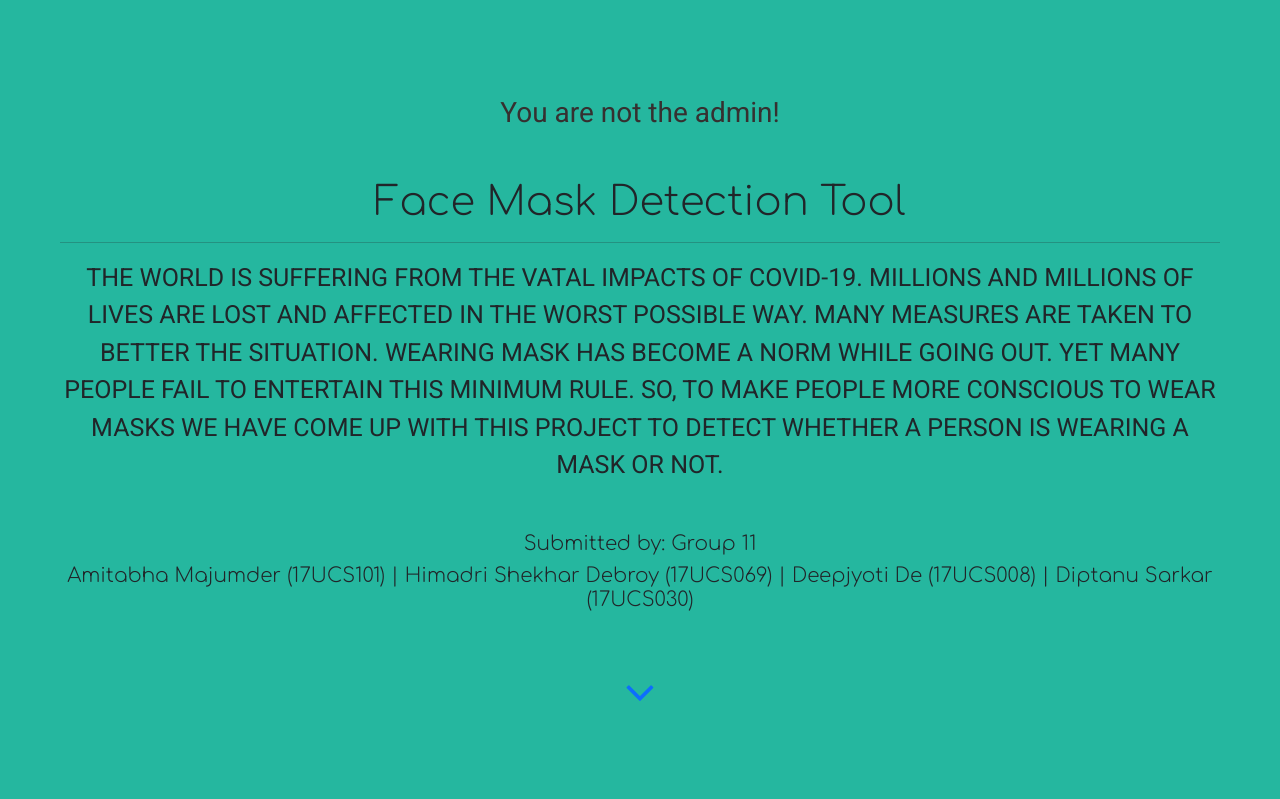
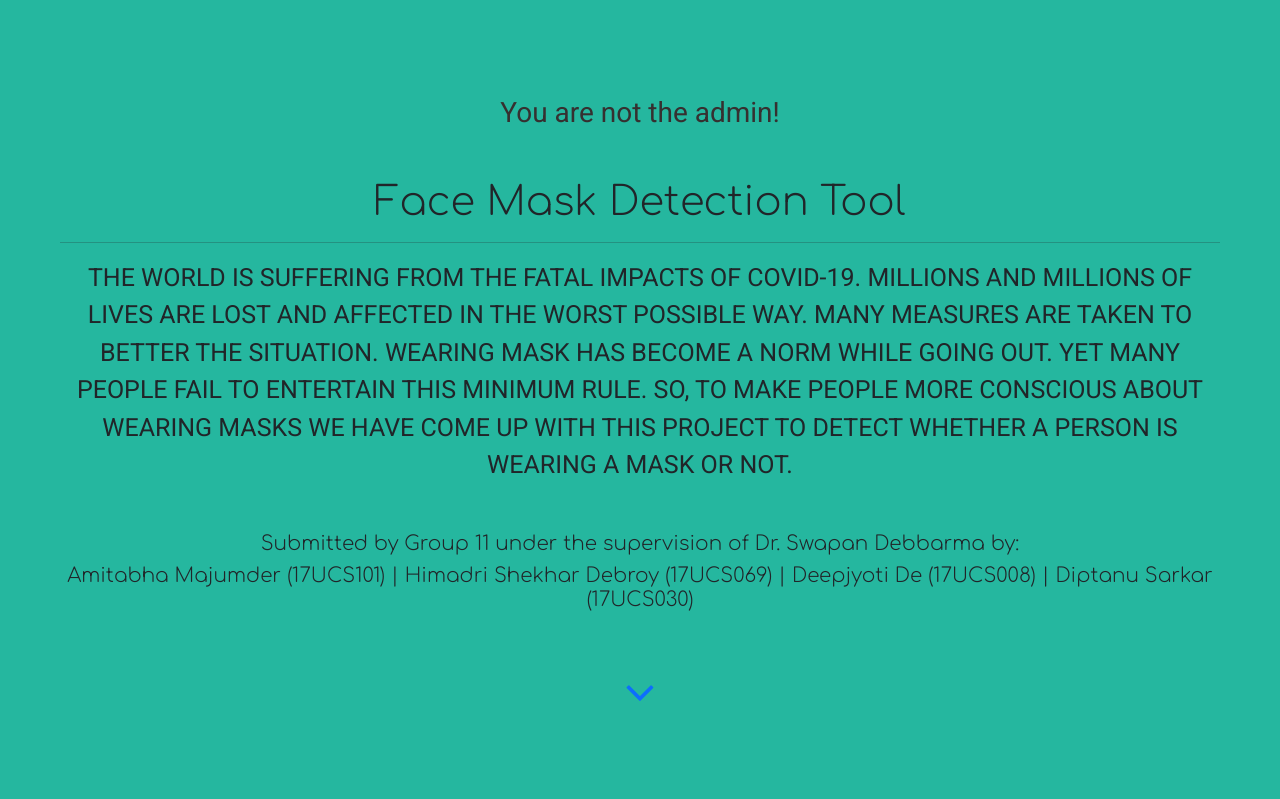
Before and after one commit to Deepjyoti13/Face_Mask_Detector, a Django app: page / in a window 1280 px wide. Shown: the top 799 px of the page. Run offline with Django 3.2, Linux system fonts and the light colour scheme.

Commit message:
13th Commit

```diff
--- a/streamapp/templates/streamapp/home.html
+++ b/streamapp/templates/streamapp/home.html
@@ -44,11 +44,11 @@
         <h1 style="font-family: Comfortaa;" class="headline text-center">Face Mask Detection Tool</h1>
         <hr class="mx-5">
         <p style="font-family: 'Roboto', sans-serif; font-size: 25px;" class="text-uppercase mx-5 mt-2 lead text-center">The world is suffering from the
-          vatal impacts of COVID-19. Millions and millions of lives are lost and affected in the worst possible way.
+          fatal impacts of COVID-19. Millions and millions of lives are lost and affected in the worst possible way.
           Many measures are taken to better the situation. Wearing mask has become a norm while going out. Yet many people fail to entertain this minimum
-          rule. So, to make people more conscious to wear masks we have come up with this project to detect whether a
+          rule. So, to make people more conscious about wearing masks we have come up with this project to detect whether a
           person is wearing a mask or not.</p>
-        <h5 class="mt-5 text-center" style="font-family: 'Comfortaa';">Submitted by: Group 11</h5>
+        <h5 class="mt-5 text-center" style="font-family: 'Comfortaa';">Submitted by Group 11 under the supervision of Dr. Swapan Debbarma by:</h5>
         <h5 class="text-center" style="font-family: 'Comfortaa';">Amitabha Majumder (17UCS101) | Himadri Shekhar Debroy
           (17UCS069)  |  Deepjyoti De (17UCS008) | Diptanu Sarkar (17UCS030)</h5>
       </div>
```
Also changed, not shown: db.sqlite3.
